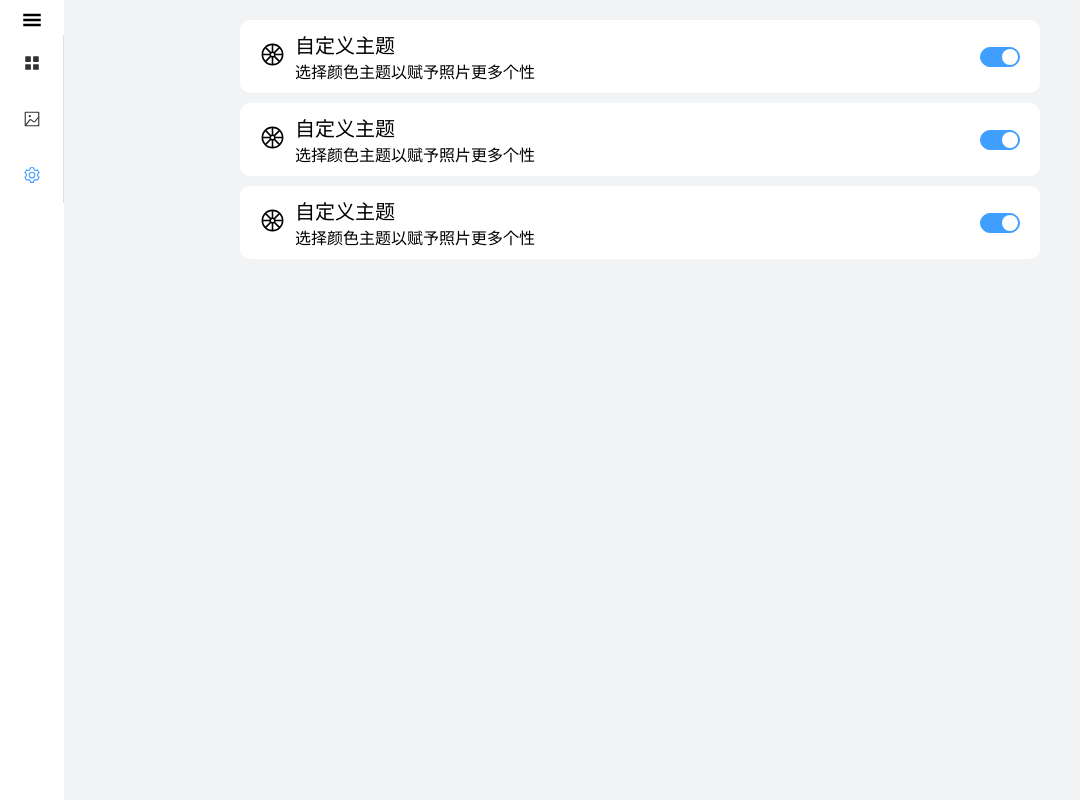
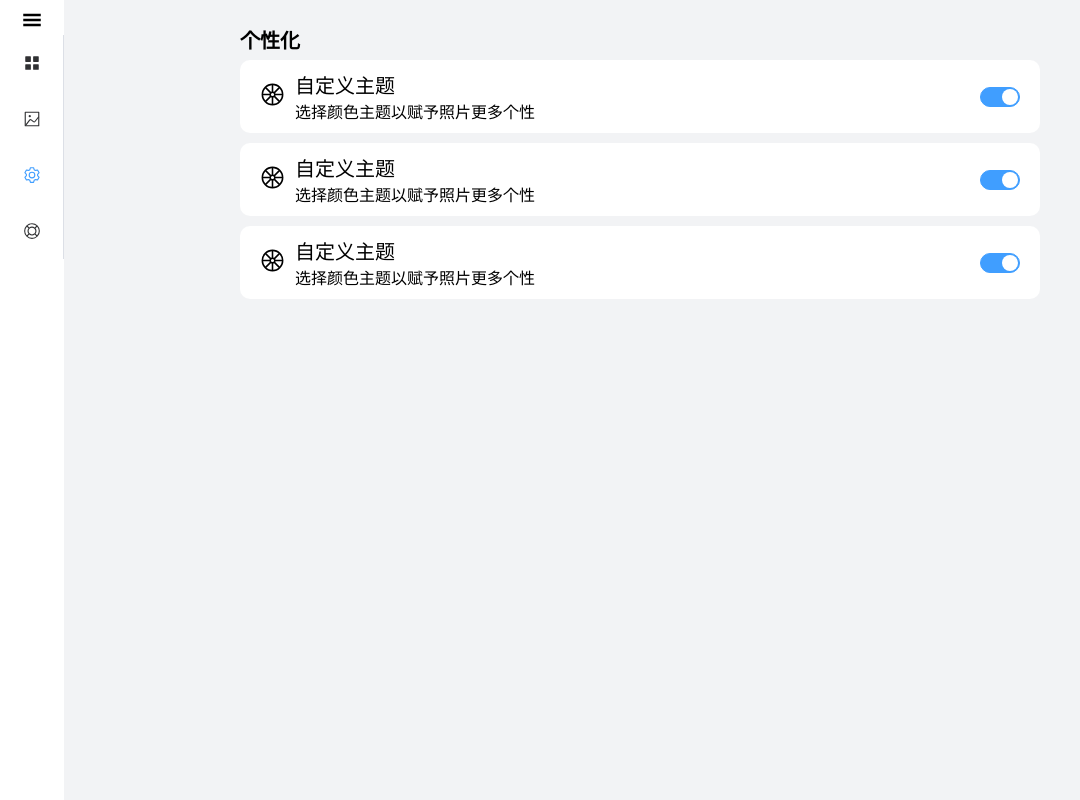
Before and after one commit to llscw7/pc-run-view, a Vue app: page /#/setting in a window 1280 px wide. Shown: the whole page, without its empty margins (0-1080 px from the left). Built offline with nearby package versions, Linux system fonts and the light colour scheme.

Commit message:
chore: test

```diff
--- a/src/App.vue
+++ b/src/App.vue
@@ -4,7 +4,8 @@ import { useRoute } from 'vue-router'
 import {
   Menu as IconMenu,
   Setting,
-  Picture
+  Picture,
+  Help
 } from '@element-plus/icons-vue'
 import menusvg from './static/menu.svg'
 
@@ -57,6 +58,10 @@ watch(route, (cur, pre)=>{
         <el-menu-item index="/setting">
           <el-icon><setting /></el-icon>
           <template #title>设置</template>
+        </el-menu-item>
+        <el-menu-item index="/test">
+          <el-icon><Help /></el-icon>
+          <template #title>测试功能</template>
         </el-menu-item>
       </el-menu>
     </div>
--- a/src/modules/Setting.vue
+++ b/src/modules/Setting.vue
@@ -7,6 +7,7 @@ const value1 = ref(true)
 <template>
     <div class="setting">
         <div class="setting-container">
+            <div class="setting-label">个性化</div>
             <div class="setting-wrap" v-for="item in 3">
                 <div class="icon">
                     <el-icon :size="25"><Orange /></el-icon>
@@ -34,6 +35,11 @@ const value1 = ref(true)
         transform: translateX(-50%);
         max-width: 800px;
         overflow: hidden;
+        .setting-label {
+            font-size: 20px;
+            font-weight: bold;
+            line-height: 40px;
+        }
         .setting-wrap {
             position: relative;
             display: flex;
--- /dev/null
+++ b/src/modules/Test.vue
@@ -0,0 +1,21 @@
+<script setup lang="ts">
+import { ref, onMounted } from 'vue'
+onMounted(()=>{
+    window.electronAPI.readdir().then((res: any)=>{
+        console.log(res,'======')
+    })
+})
+</script>
+
+<template>
+    <div class="test">
+
+    </div>
+</template>
+
+<style lang="less" scoped>
+.test {
+    width: 100%;
+    height: 100%;
+}
+</style>
--- a/src/router.ts
+++ b/src/router.ts
@@ -3,6 +3,7 @@ import Home from './modules/Home.vue'
 import About from './modules/About.vue'
 import Picture from './modules/Picture.vue'
 import Setting from './modules/Setting.vue'
+import Test from './modules/Test.vue'
 
 const routes = [
     {
@@ -16,6 +17,9 @@ const routes = [
     },
     {
         path: '/setting', component: Setting
+    },
+    {
+        path: '/test', component: Test
     }
 ]
 
```
